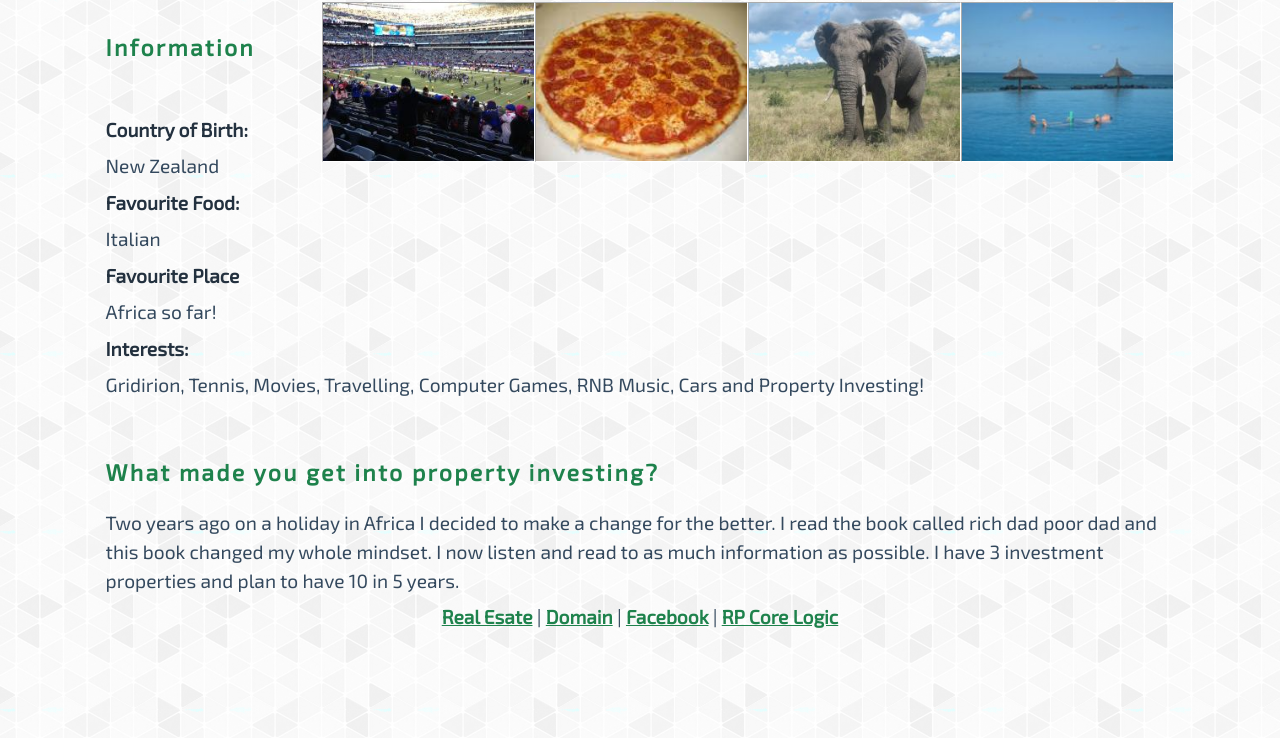
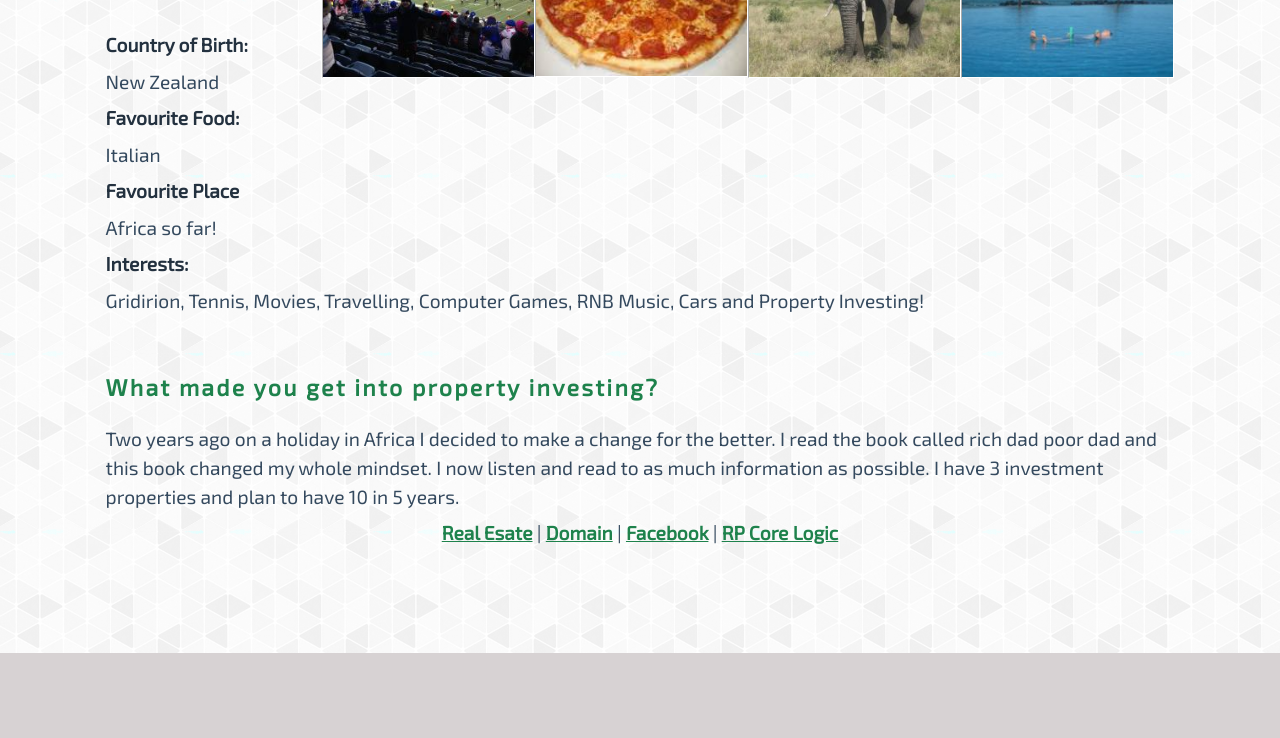
Before and after one commit to sty1ee/FEWD-Assignment-1, a plain HTML site: page index.html in a window 1280 px wide. Shown: the part 195-933 px from the top of the page. After the commit the page ends 848 px from the top, so only its background shows below. Drawn offline with Linux system fonts and the light colour scheme.

Commit message:
Title change

```diff
--- a/css/style.css
+++ b/css/style.css
@@ -3,8 +3,8 @@ body {
   font-family: 'Exo 2', serif;
   font-size: 1.2em;
   line-height: 1.5em;
-  margin: 2.5em;
-  padding: 3em;
+  margin: 0.5em 2.5em 2.5em 2.5em;
+  padding: 0em 3em 3em 3em;
   background: #D7D2D3;
   background-image: url("../images/tile2.png");
   background-repeat:repeat;
@@ -21,7 +21,7 @@ h1 {
   font-weight: bold;
   text-align: center;
   color: #1E824C;
-  margin-top: 0.2em;
+  margin-top: 0.5em;
   margin-bottom: 1;
 }
 
```
